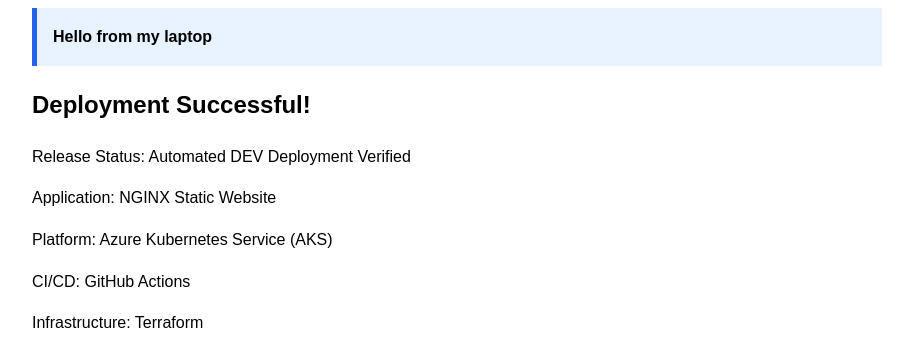
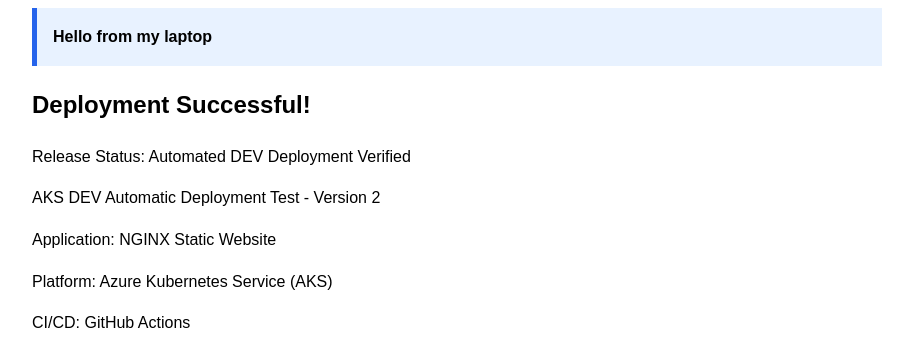
Before and after one commit to williamthangavelu0710/azure-devops-platform, a website: page site/index.html in a window 1280 px wide. Shown: the part 146-495 px from the top of the page, without its empty margins (183-1096 px from the left). Drawn offline with Linux system fonts and the light colour scheme; no server answers.

Commit message:
feat: add AKS DEV automatic deployment test marker

```diff
--- a/site/index.html
+++ b/site/index.html
@@ -12,6 +12,7 @@
     <p id="banner">Loading environment banner...</p>
     <h2>Deployment Successful!</h2>
     <p id="release-status">Release Status: Automated DEV Deployment Verified</p>
+    <p id="deployment-test">AKS DEV Automatic Deployment Test - Version 2</p>
 
     <p>Application: NGINX Static Website</p>
     <p>Platform: Azure Kubernetes Service (AKS)</p>
```
